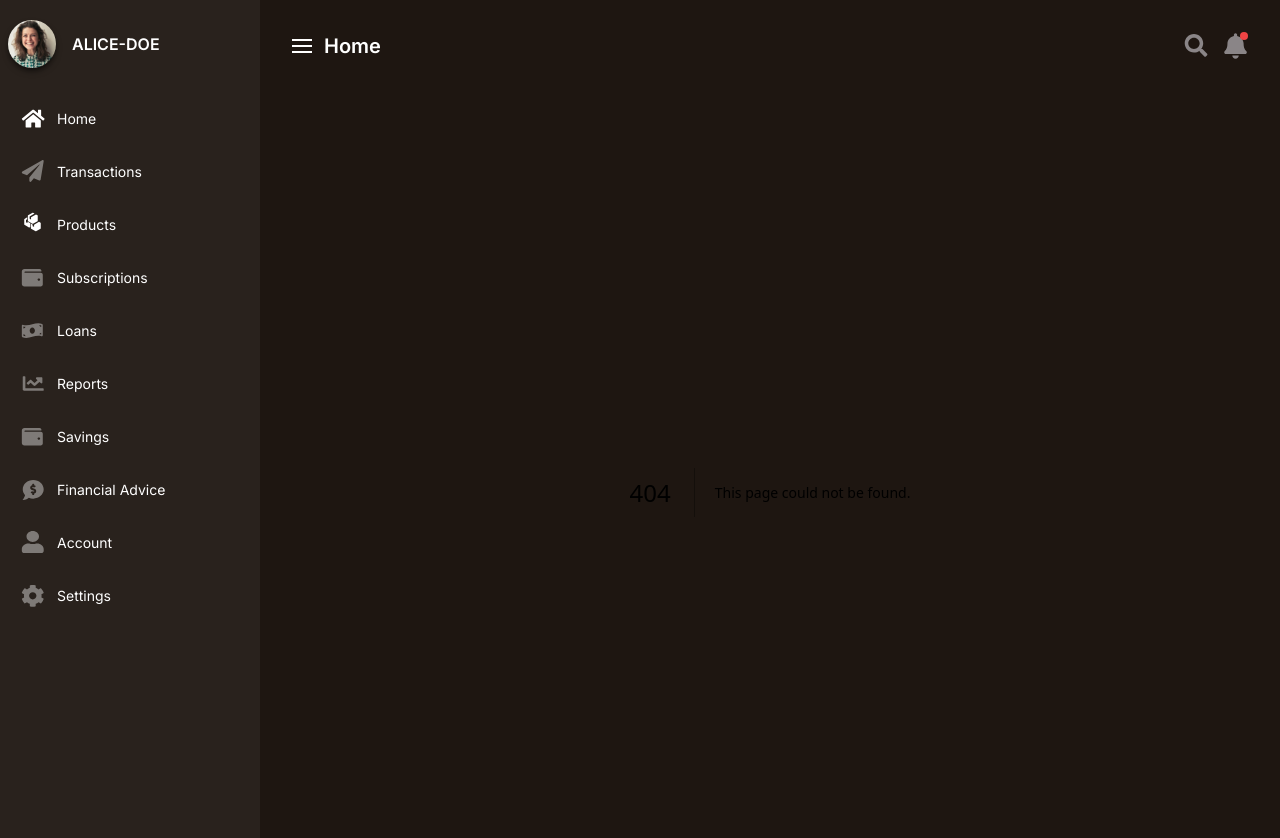
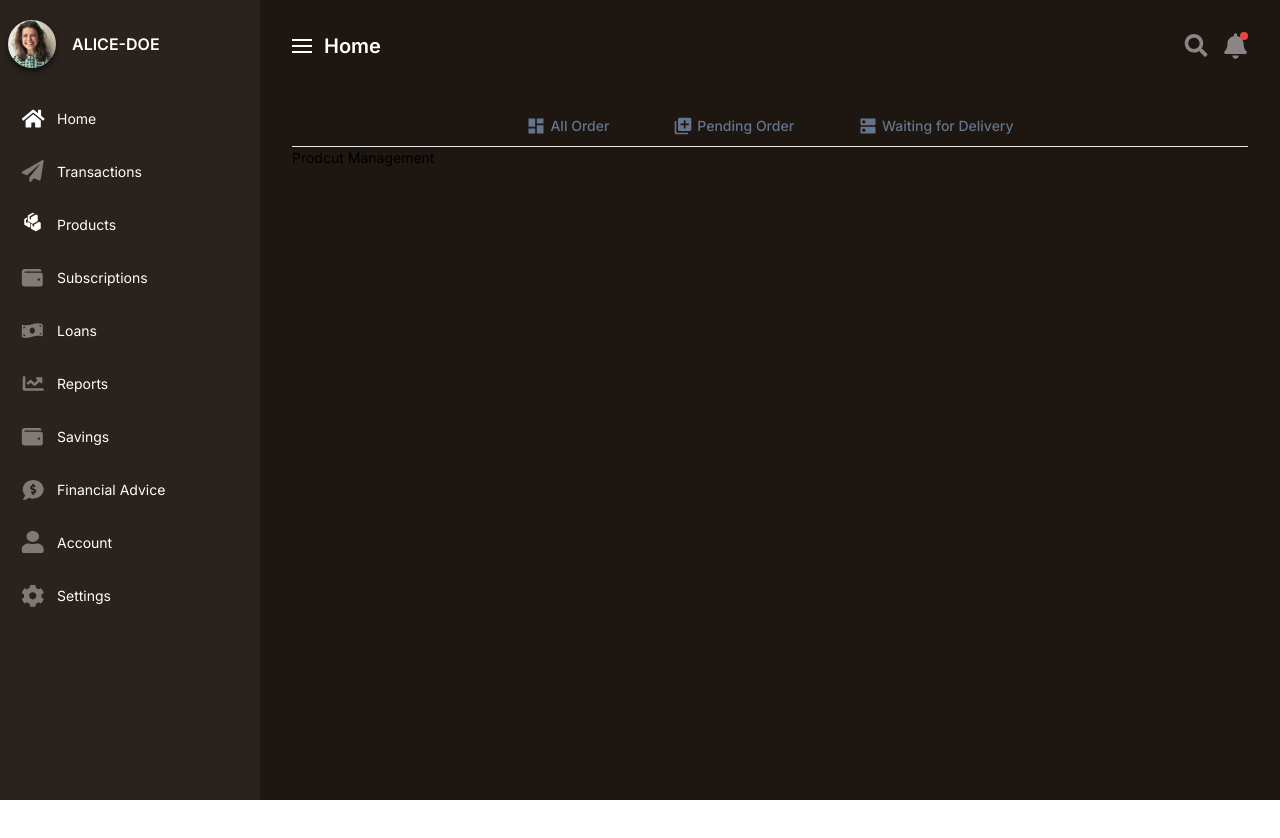
Before and after one commit to KeotshepileMaje/dashboard_app, a Next.js app: page /transactions/manage-orders in a window 1280 px wide. Before the commit this address had no page. Shown: the top 838 px of the page. After the commit the page ends 800 px from the top, so only its background shows below. Built offline with nearby package versions, Linux system fonts and the light colour scheme.

Commit message:
Added product management and order management

```diff
--- /dev/null
+++ b/app/components/admin/AdminNav.jsx
@@ -0,0 +1,31 @@
+
+const AdminNav = ({children}) => {
+  return (
+    <div
+      className="
+        w-full
+        shadow-sm
+        top-20
+        border-b-[1px]
+        pt-4"
+    >
+      <div
+        className="
+                flex
+                flex-row
+                items-center
+                justify-between
+                md:justify-center
+                gap-8
+                md:gap-12
+                overflow-x-auto
+                flex-nowrap
+                "
+      >
+        {children}
+      </div>
+    </div>
+  );
+};
+
+export default AdminNav;
--- /dev/null
+++ b/app/components/orders/OrdersAdminNav.jsx
@@ -0,0 +1,39 @@
+"use client"
+
+import { MdDashboard, MdDns, MdLibraryAdd } from "react-icons/md";
+import AdminNav from "../admin/AdminNav";
+import AdminNavItem from "../admin/AdminNavItem";
+import Link from "next/link";
+import { usePathname } from "next/navigation";
+
+const OrdersAdminNav = () => {
+  const pathname = usePathname();
+
+  return (
+    <AdminNav>
+      <Link href="/products">
+        <AdminNavItem
+          label="All Order"
+          icon={MdDashboard}
+          selected={pathname === "/products"}
+        />
+      </Link>
+      <Link href="/products/add-products">
+        <AdminNavItem
+          label="Pending Order"
+          icon={MdLibraryAdd}
+          selected={pathname === "/add-products"}
+        />
+      </Link>
+      <Link href="/products/manage-products">
+        <AdminNavItem
+          label="Waiting for Delivery"
+          icon={MdDns}
+          selected={pathname === "/"}
+        />
+      </Link>
+    </AdminNav>
+  );
+}
+
+export default OrdersAdminNav;
--- /dev/null
+++ b/app/components/products/ProductAdminNav.jsx
@@ -0,0 +1,39 @@
+"use client"
+
+import { MdDashboard, MdDns, MdLibraryAdd } from "react-icons/md";
+import AdminNav from "../admin/AdminNav";
+import AdminNavItem from "../admin/AdminNavItem";
+import Link from "next/link";
+import { usePathname } from "next/navigation";
+
+const ProductAdminNav = () => {
+  const pathname = usePathname();
+
+  return (
+    <AdminNav>
+      <Link href="/products">
+        <AdminNavItem
+          label="Summary"
+          icon={MdDashboard}
+          selected={pathname === "/products"}
+        />
+      </Link>
+      <Link href="/products/add-products">
+        <AdminNavItem
+          label="Add Products"
+          icon={MdLibraryAdd}
+          selected={pathname === "/add-products"}
+        />
+      </Link>
+      <Link href="/products/manage-products">
+        <AdminNavItem
+          label="Manage Products"
+          icon={MdDns}
+          selected={pathname === "/"}
+        />
+      </Link>
+    </AdminNav>
+  );
+};
+
+export default ProductAdminNav;
--- a/app/components/products/ProductManagementNav.jsx
+++ /dev/null
@@ -1,65 +0,0 @@
-"use client";
-
-import Link from "next/link";
-import AdminNavItem from "./ProductsManagementItem";
-import { MdDashboard, MdDns, MdFormatListBulleted, MdLibraryAdd } from "react-icons/md";
-import { usePathname } from "next/navigation";
-
-const AdminNav = () => {
-  const pathname = usePathname();
-  return (
-    <div
-      className="
-        w-full
-        shadow-sm
-        top-20
-        border-b-[1px]
-        pt-4"
-    >
-      <div
-        className="
-                flex
-                flex-row
-                items-center
-                justify-between
-                md:justify-center
-                gap-8
-                md:gap-12
-                overflow-x-auto
-                flex-nowrap
-                "
-      >
-        <Link href="/products">
-          <AdminNavItem
-            label="Summary"
-            icon={MdDashboard}
-            selected={pathname === "/admin"}
-          />
-        </Link>
-        <Link href="/products/add-products">
-          <AdminNavItem
-            label="Add Products"
-            icon={MdLibraryAdd}
-            selected={pathname === "/add-products"}
-          />
-        </Link>
-        <Link href="/products/manage-products">
-          <AdminNavItem
-            label="Manage Products"
-            icon={MdDns}
-            selected={pathname === "/"}
-          />
-        </Link>
-        {/* <Link href="/admin/manage-orders">
-            <AdminNavItem
-              label="Manage Orders"
-              icon={MdFormatListBulleted}
-              selected={pathname === "/manage-orders"}
-            />
-          </Link> */}
-      </div>
-    </div>
-  );
-};
-
-export default AdminNav;
--- a/app/products/layout.jsx
+++ b/app/products/layout.jsx
@@ -1,4 +1,4 @@
-import AdminNav from "../components/products/ProductManagementNav";
+import ProductAdminNav from "../components/products/ProductAdminNav";
 
 export const metadata = {
   title: "E-shop Admin",
@@ -9,7 +9,7 @@ const Products = ({ children }) => {
   return (
     <div>
       <div>
-        <AdminNav />
+        <ProductAdminNav/>
       </div>
       {children}
     </div>
--- /dev/null
+++ b/app/transactions/layout.jsx
@@ -0,0 +1,15 @@
+import OrdersAdminNav from "../components/orders/OrdersAdminNav";
+
+const ManageOrders = ({children}) => {
+  return (
+      <div>
+        <div>
+          <OrdersAdminNav />
+        </div>
+        {children}
+      </div>
+
+  );
+}
+
+export default ManageOrders;
--- /dev/null
+++ b/app/transactions/manage-orders/page.jsx
@@ -0,0 +1,7 @@
+const ProductManagement = () => {
+  return (
+    <div>Prodcut Management</div>
+  );
+}
+
+export default ProductManagement;
```
Also changed, not shown: app/components/admin/AdminNavItem.jsx (renamed from app/components/products/ProductsManagementItem.jsx), app/products/manage-products/page.jsx (added), app/transactions/page.jsx (renamed from app/transaction/page.jsx).
